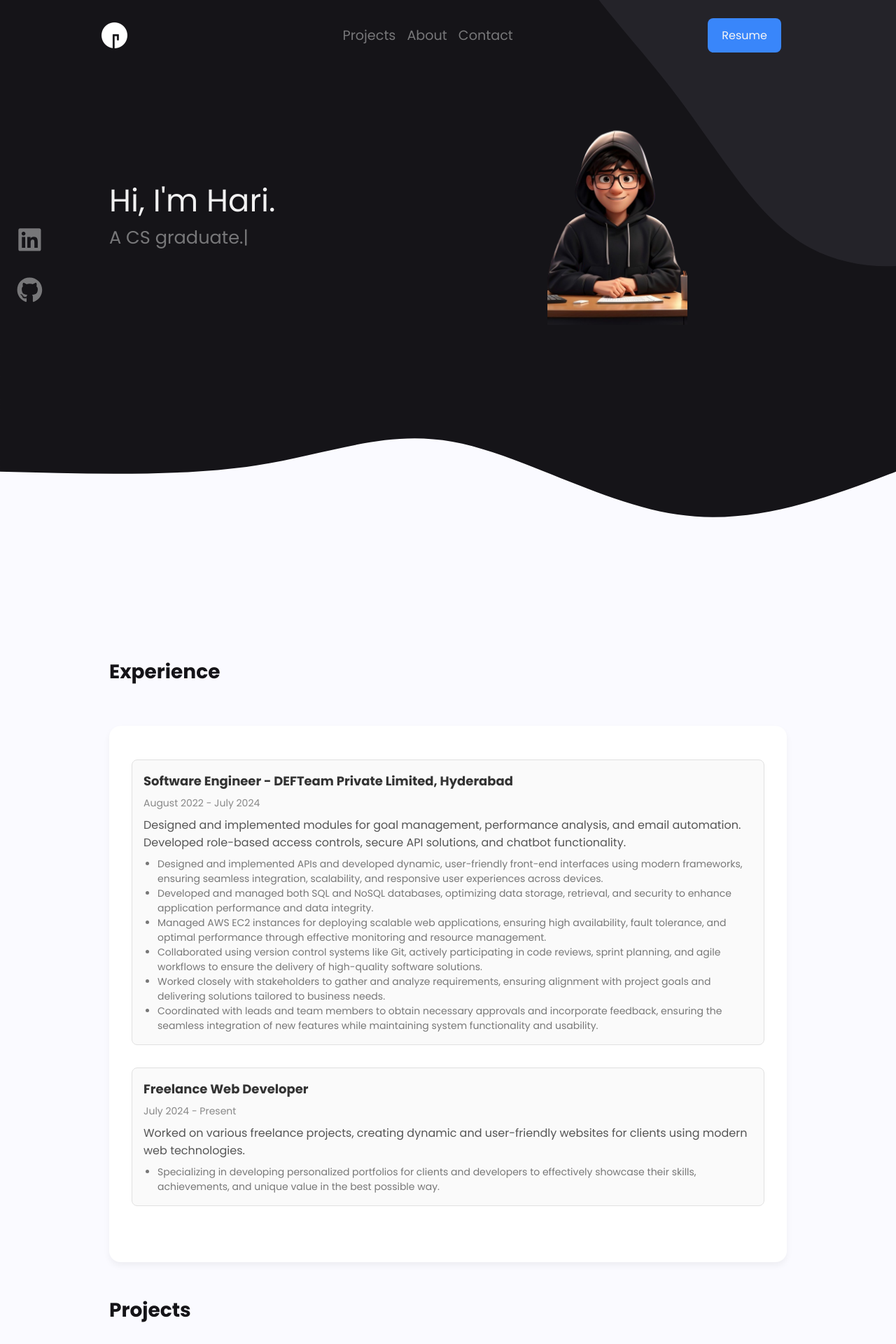
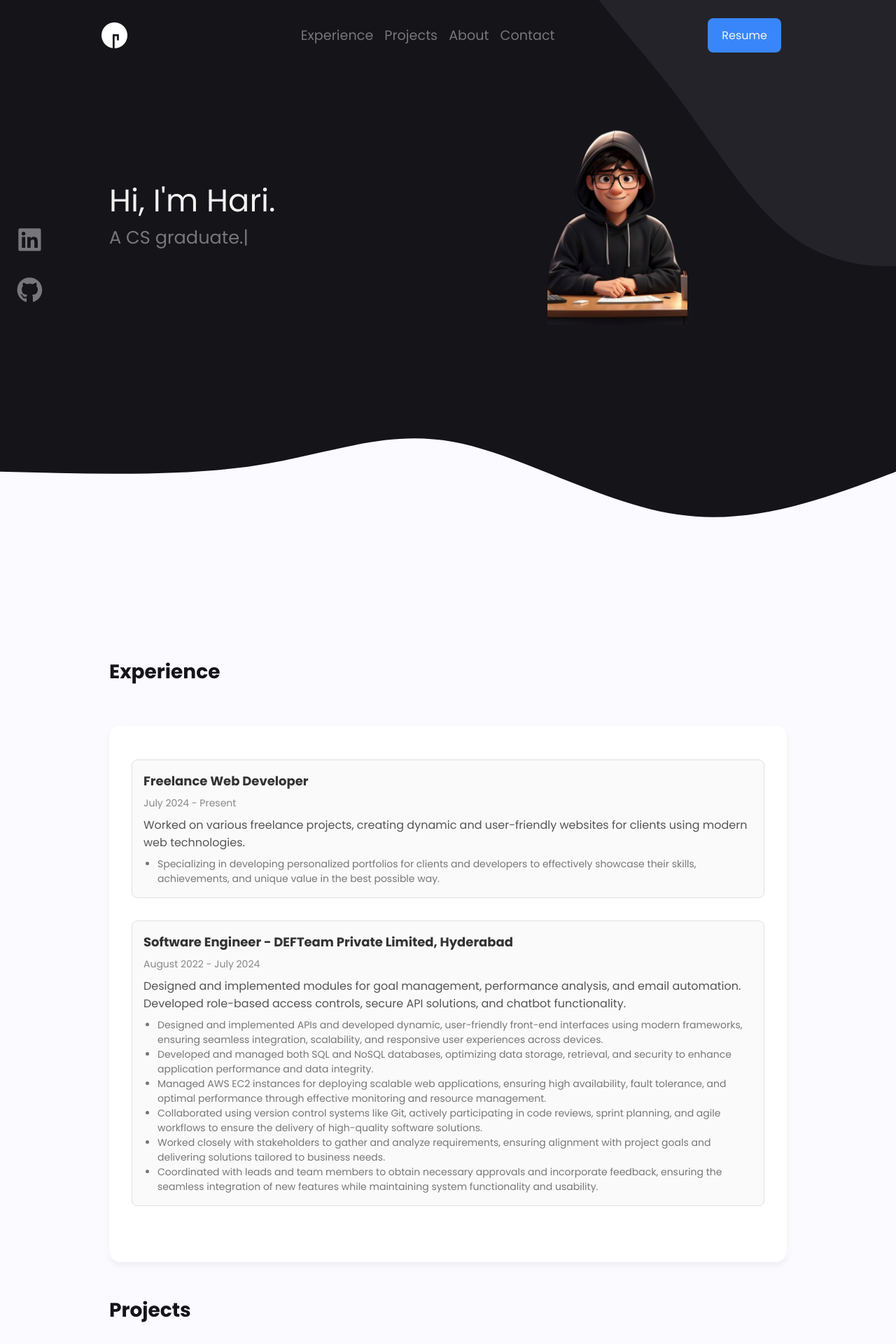
Before and after one commit to itsmehk8333/hk-portfolio, a React (Create React App) app: page / in a window 1280 px wide. Shown: the top 1920 px of the page at 70% size. Built offline with nearby package versions, Linux system fonts and the light colour scheme.

Commit message:
changes in header

```diff
--- a/src/components/Experience/Experience.jsx
+++ b/src/components/Experience/Experience.jsx
@@ -42,6 +42,15 @@ export const ExperienceDate = styled.p`
 
 const experiences = [
   {
+    title: "Freelance Web Developer",
+    dateRange: "July 2024 - Present",
+    details: "Worked on various freelance projects, creating dynamic and user-friendly websites for clients using modern web technologies.",
+    tasks: [
+
+      "Specializing in developing personalized portfolios for clients and developers to effectively showcase their skills, achievements, and unique value in the best possible way."
+    ],
+  },
+  {
     title: "Software Engineer - DEFTeam Private Limited, Hyderabad",
     dateRange: "August 2022 - July 2024",
     details: "Designed and implemented modules for goal management, performance analysis, and email automation. Developed role-based access controls, secure API solutions, and chatbot functionality.",
@@ -54,15 +63,7 @@ const experiences = [
       "Coordinated with leads and team members to obtain necessary approvals and incorporate feedback, ensuring the seamless  integration of new features while maintaining system functionality and usability. "
     ],
   },
-  {
-    title: "Freelance Web Developer",
-    dateRange: "July 2024 - Present",
-    details: "Worked on various freelance projects, creating dynamic and user-friendly websites for clients using modern web technologies.",
-    tasks: [
 
-      "Specializing in developing personalized portfolios for clients and developers to effectively showcase their skills, achievements, and unique value in the best possible way."
-    ],
-  },
 ];
 
 function Experience() {
--- a/src/components/Header/Header.js
+++ b/src/components/Header/Header.js
@@ -3,7 +3,7 @@ import { Nav, Logo, NavLink, Bars, NavMenu, NavBtn } from "./HeaderElements";
 
 const Header = ({ toggle }) => {
   return (
-    <div className="Container" style={{padding: 0}}>
+    <div className="Container" style={{ padding: 0 }}>
       <Nav>
         <Logo to="/">
           <img
@@ -12,6 +12,9 @@ const Header = ({ toggle }) => {
           />
         </Logo>
         <NavMenu>
+          <NavLink className="menu-item" to="experience">
+            Experience
+          </NavLink>
           <NavLink className="menu-item" to="projects">
             Projects
           </NavLink>
```
